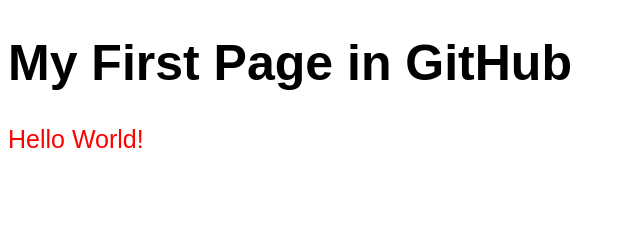
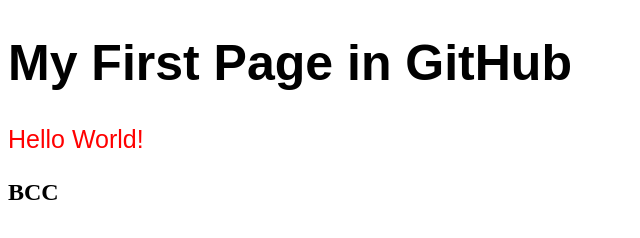
Before and after one commit to creativelola/MyFirstPage, a plain HTML site: page index.html in a window 1280 px wide. Shown: the full height of the page, 0-640 px from the left. Drawn offline with Linux system fonts and the light colour scheme.

Commit message:
Added html file

```diff
--- a/index.html
+++ b/index.html
@@ -10,6 +10,7 @@
 <body>
     <h1>My First Page in GitHub</h1>
     <p>Hello World!</p>
+    <h2>BCC</h2>
 </body>
 
 </html>
```
